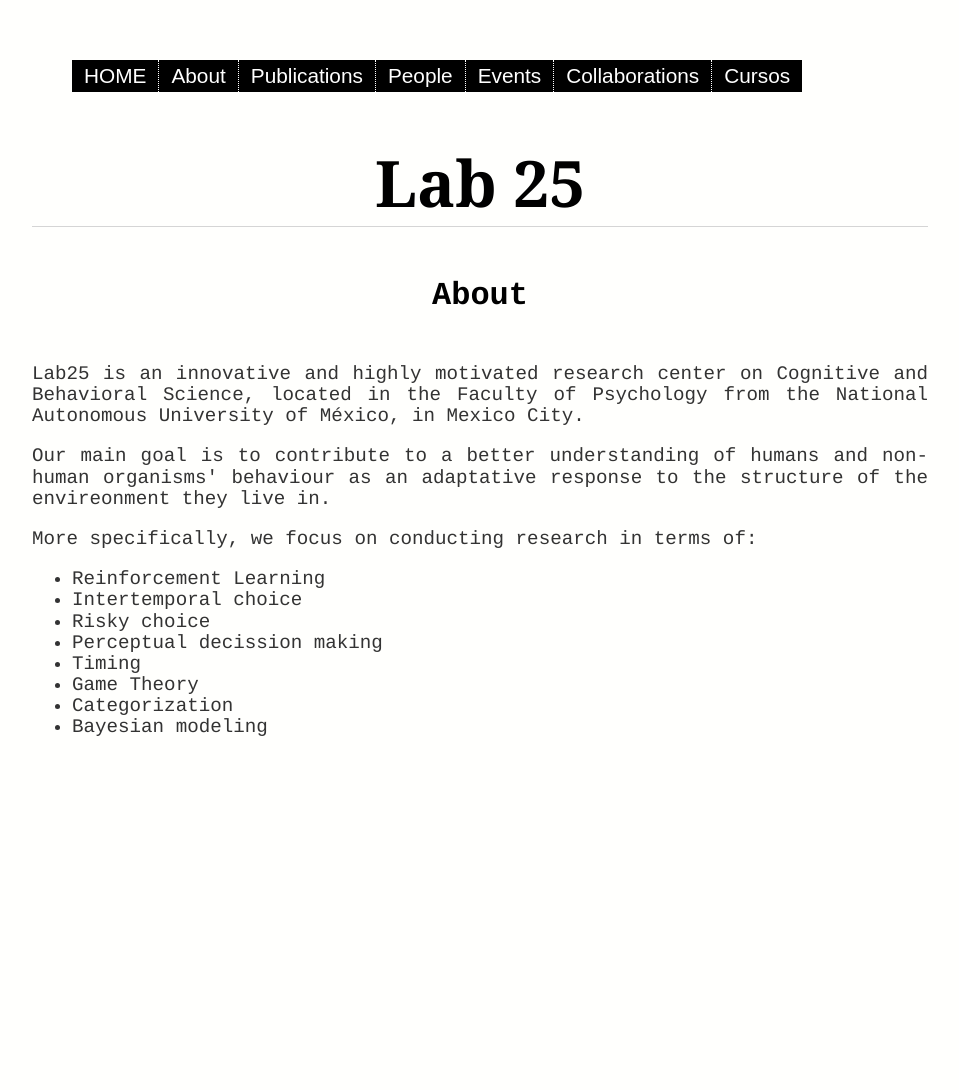
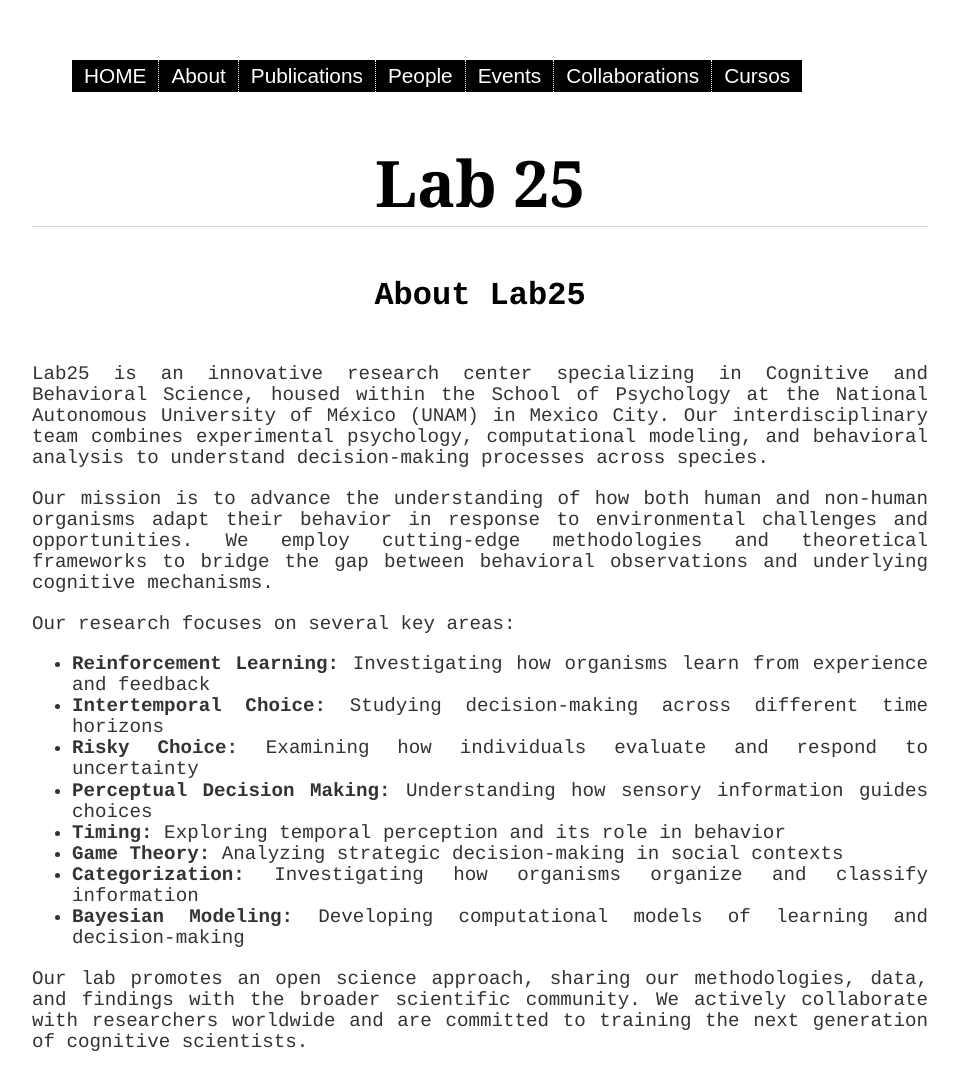
Before and after one commit to BouzasLab25/bouzaslab25.github.io, a Jekyll site: the page built from about/index.html, in a window 1280 px wide and 1400 px high. Shown: the top 1090 px of the window, without its empty margins (160-1119 px from the left). Built offline with Jekyll 4.4.1, drawn with Linux system fonts in a browser that asks for light colours.

Commit message:
Fixing and expanding on the lab's description. There was a mistranslation that was driving me insane (I wrongfully translated Facultad as Faculty :P)

```diff
--- a/about/index.html
+++ b/about/index.html
@@ -3,22 +3,25 @@
 title: Lab25 About
 ---
 <div class="blurb">
-	<h3>About</h3>
-	<p class='text'>Lab25 is an innovative and highly motivated research center on Cognitive and Behavioral Science, located in the Faculty of Psychology from the National Autonomous University of México, in Mexico City.</p>
+	<h3>About Lab25</h3>
 
-	<p class='text'>Our main goal is to contribute to a better understanding of humans and non-human organisms' behaviour as an adaptative response to the structure of the envireonment they live in.</p>
+	<p class='text'>Lab25 is an innovative research center specializing in Cognitive and Behavioral Science, housed within the School of Psychology at the National Autonomous University of México (UNAM) in Mexico City. Our interdisciplinary team combines experimental psychology, computational modeling, and behavioral analysis to understand decision-making processes across species.</p>
 
-	<p class='text'>More specifically, we focus on conducting research in terms of:</p>
-	<center>
-	<ul>
-	<li class='ho' style="text-align:justify">Reinforcement Learning</li>
-	<li class='ho' style="text-align:justify">Intertemporal choice</li>
-	<li class='ho' style="text-align:justify">Risky choice</li>
-	<li class='ho' style="text-align:justify">Perceptual decission making</li>
-	<li class='ho' style="text-align:justify">Timing</li>
-	<li class='ho' style="text-align:justify">Game Theory</li>
-	<li class='ho' style="text-align:justify">Categorization</li>
-	<li class='ho' style="text-align:justify">Bayesian modeling</li>
-	</ul>
-	</center>
+	<p class='text'>Our mission is to advance the understanding of how both human and non-human organisms adapt their behavior in response to environmental challenges and opportunities. We employ cutting-edge methodologies and theoretical frameworks to bridge the gap between behavioral observations and underlying cognitive mechanisms.</p>
+
+	<p class='text'>Our research focuses on several key areas:</p>
+	<div class="research-areas">
+		<ul>
+			<li class='ho' style="text-align:justify"><strong>Reinforcement Learning:</strong> Investigating how organisms learn from experience and feedback</li>
+			<li class='ho' style="text-align:justify"><strong>Intertemporal Choice:</strong> Studying decision-making across different time horizons</li>
+			<li class='ho' style="text-align:justify"><strong>Risky Choice:</strong> Examining how individuals evaluate and respond to uncertainty</li>
+			<li class='ho' style="text-align:justify"><strong>Perceptual Decision Making:</strong> Understanding how sensory information guides choices</li>
+			<li class='ho' style="text-align:justify"><strong>Timing:</strong> Exploring temporal perception and its role in behavior</li>
+			<li class='ho' style="text-align:justify"><strong>Game Theory:</strong> Analyzing strategic decision-making in social contexts</li>
+			<li class='ho' style="text-align:justify"><strong>Categorization:</strong> Investigating how organisms organize and classify information</li>
+			<li class='ho' style="text-align:justify"><strong>Bayesian Modeling:</strong> Developing computational models of learning and decision-making</li>
+		</ul>
+	</div>
+
+	<p class='text'>Our lab promotes an open science approach, sharing our methodologies, data, and findings with the broader scientific community. We actively collaborate with researchers worldwide and are committed to training the next generation of cognitive scientists.</p>
 </div>
```
